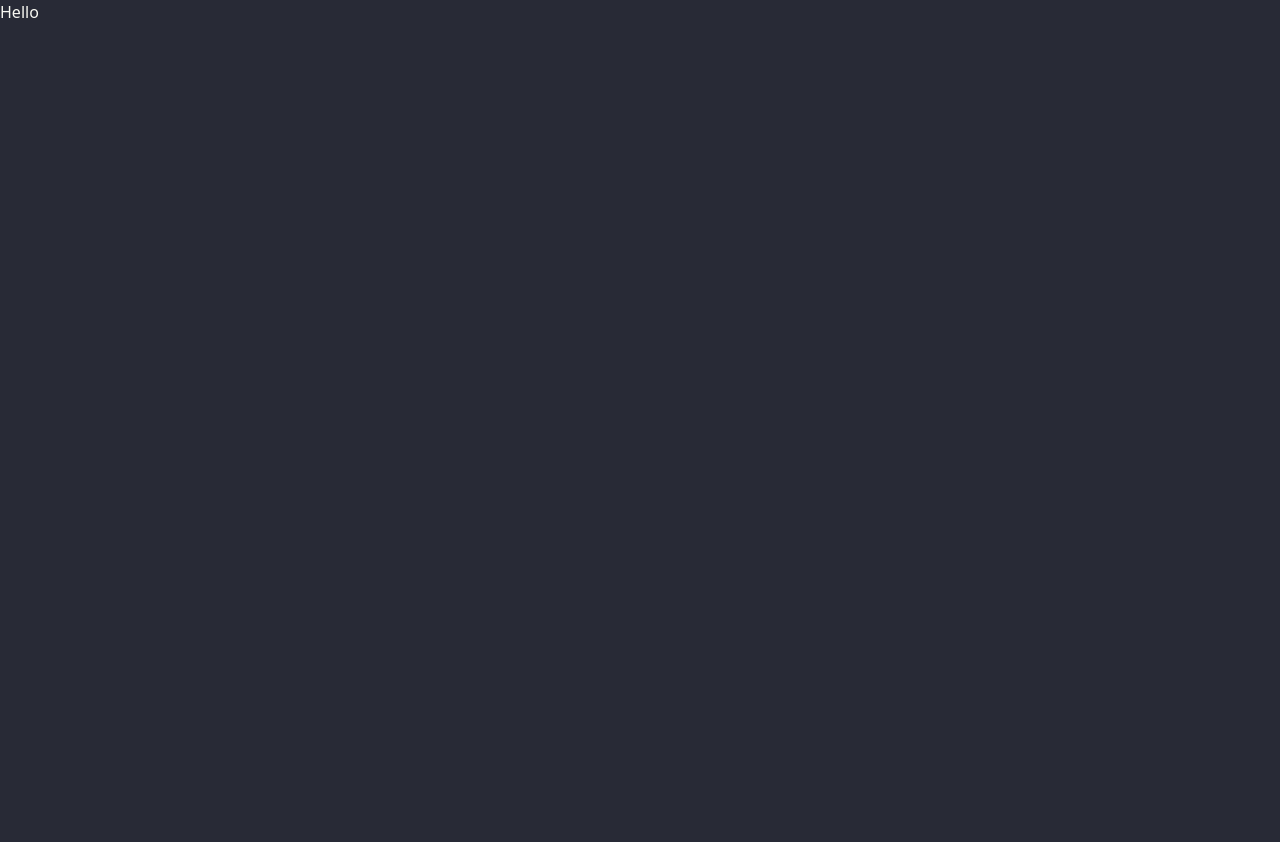
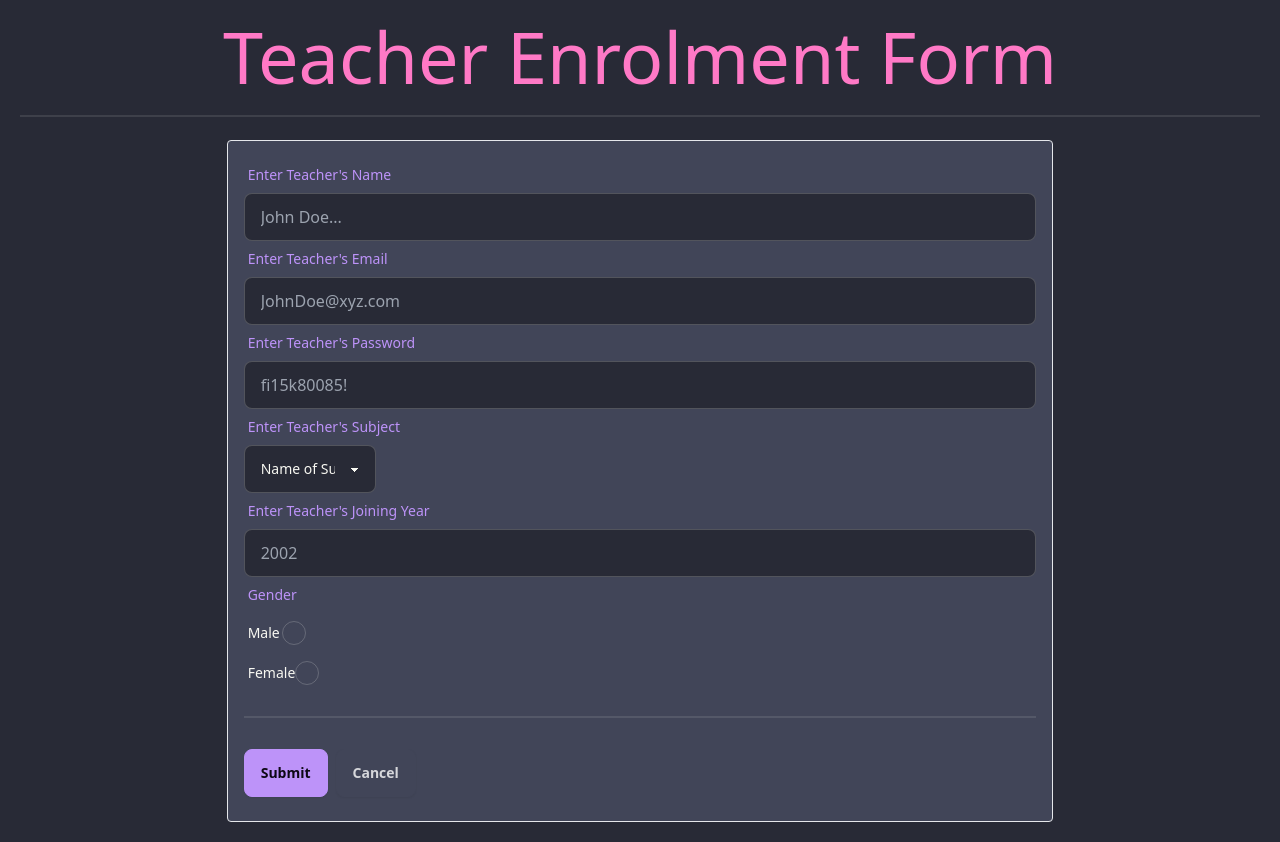
Before and after one commit to Dev-Tuhin01/CampusCollab2.0, a React (Vite) app in the folder Client/: page /admin/teacherEnrollment in a window 1280 px wide. Before the commit the page ends 800 px from the top, so only its background shows below. Built offline with nearby package versions, Linux system fonts and the light colour scheme.

Commit message:
added teacher signup frontend
Added frontend for teacher login
some graphical changes

```diff
--- a/Client/index.html
+++ b/Client/index.html
@@ -1,5 +1,5 @@
 <!doctype html>
-<html lang="en" data-theme="dracula">
+<html lang="en" data-theme="">
   <head>
     <meta charset="UTF-8" />
     <link rel="icon" type="image/svg+xml" href="/vite.svg" />
--- a/Client/src/App.tsx
+++ b/Client/src/App.tsx
@@ -3,7 +3,7 @@ import './App.css'
 import AdminPanel from './pages/admin/admin'
 import Landing from './pages/admin/main/landing'
 import StudentEnroll from './pages/admin/userSignin/studentEnroll'
-import TeacherEnroll from './pages/admin/teacherSignin/teacherEnrollment'
+import TeacherEnroll from './pages/admin/userSignin//teacherEnrollment'
 import { Toaster } from 'react-hot-toast'
 
 function App() {
--- a/Client/src/hooks/useSignup.ts
+++ b/Client/src/hooks/useSignup.ts
@@ -31,10 +31,14 @@ const useSignup = () => {
       const data = await res.json()
       console.log(data)
 
+      if(data.error){
+        throw new Error(data.error);
+      }
+
     } catch(error) {
-      toast.error((error as Error).message)
+      toast.error((error as Error).message);
     } finally {
-      setLoading(false)
+      setLoading(false);
     }
 
   }
--- a/Client/src/pages/admin/main/landing.tsx
+++ b/Client/src/pages/admin/main/landing.tsx
@@ -12,8 +12,8 @@ const Landing= () =>{
     <nav className="grid grid-cols-2 gap-4 h-fit w-full justify-items-center grid-rows-2">
         <div className="w-11/12 mx-96 h-24 text-white flex items-center justify-center text-xl bg-secondary text-black rounded"> <Link to={"studentEnrollment"}>Student Enrollment</Link> </div>
         <div className="w-11/12 mx-96 h-24 text-white flex items-center justify-center text-xl bg-error rounded"><Link to={"teacherEnrollment"}> Teacher Enrollment</Link></div>
-        <div className="w-11/12 mx-96 h-24 text-white flex items-center justify-center text-xl bg-neutral rounded"> Publish Notice</div>
-        <div className="w-11/12 mx-96 h-24 text-white flex items-center justify-center text-xl bg-accent text-black rounded"> Add Paper </div>
+        <div className="w-11/12 mx-96 h-24 text-white flex items-center justify-center text-xl bg-neutral rounded"><Link to={"publishNotice"}> Publish Notice</Link></div>
+        <div className="w-11/12 mx-96 h-24 text-white flex items-center justify-center text-xl bg-accent text-black rounded"><Link to={"addPaper"}> Add Paper</Link> </div>
     </nav>
   </div>
   )
--- a/Client/src/pages/admin/teacherSignin/teacherEnrollment.tsx
+++ /dev/null
@@ -1,9 +0,0 @@
-
-const TeacherEnroll = ()=>{
-
-  return(
-  <h2>Hello</h2>
-  )
-}
-
-export default TeacherEnroll;
--- a/Client/src/pages/admin/userSignin/studentEnroll.tsx
+++ b/Client/src/pages/admin/userSignin/studentEnroll.tsx
@@ -155,7 +155,7 @@ const StudentEnroll = () => {
         </div>
         <div className="divider" />
         <button type="submit" className="btn btn-secondary">Submit</button>
-        <button className="btn btn-neutral">Cancel</button>
+        <button type="reset" className="m-2 btn btn-neutral">Cancel</button>
       </form>
     </div>
   );
--- /dev/null
+++ b/Client/src/pages/admin/userSignin/teacherEnrollment.tsx
@@ -0,0 +1,78 @@
+import { useState } from "react"
+
+const TeacherEnroll = ()=>{
+
+  const [data,setData]  = useState({
+    teacherName:"",
+    email:"",
+    password:"",
+    subject:"",
+    joiningYear:"",
+    teacherID:"",
+    gender:""
+  });
+
+  return(
+  <div className="flex flex-col items-center m-5">
+    <h1 className="md:text-7xl text-4xl text-primary">Teacher Enrolment Form</h1>
+    <div className="divider" />
+    <form className="h-full md:w-8/12 w-11/12 border p-4 rounded bg-neutral">
+      <label className="form-control">
+          <div className="label">
+            <span className="label-text text-secondary">Enter Teacher's Name</span>
+          </div>
+            <input type="text" placeholder="John Doe..." className="input input-bordered " value={data.teacherName} onChange={(e) =>{setData({...data,teacherName:e.target.value})}} />
+      </label>
+
+      <label className="form-control">
+          <div className="label">
+            <span className="label-text text-secondary">Enter Teacher's Email</span>
+          </div>
+            <input type="email" placeholder="JohnDoe@xyz.com" className="input input-bordered " value={data.email} onChange={(e) => {setData({...data,email:e.target.value})}}/>
+      </label>
+
+      <label className="form-control">
+          <div className="label">
+            <span className="label-text text-secondary">Enter Teacher's Password</span>
+          </div>
+            <input type="password" placeholder="fi15k80085!" className="input input-bordered " value={data.password} onChange={(e)=>{setData({...data,password:e.target.value})}}/>
+      </label>
+
+      <label className="form-control">
+          <div className="label">
+            <span className="label-text text-secondary">Enter Teacher's Subject</span>
+          </div>
+          <select className="select select-bordered w-2/12">
+            <option disabled selected>Name of Subject</option>
+            <option value="CIS">CIS</option>
+          </select>
+      </label>
+
+      <label className="form-control">
+          <div className="label">
+            <span className="label-text text-secondary">Enter Teacher's Joining Year</span>
+          </div>
+            <input type="text" placeholder="2002" className="input input-bordered " value={data.joiningYear} onChange={(e)=>{setData({...data,joiningYear:e.target.value})}}/>
+      </label>
+      <label className="form-control w-1/12">
+          <div className="label">
+            <span className="label-text text-secondary">Gender</span>
+          </div>
+          <label className="label cursor-pointer">
+            <span className="label-text">Male</span>
+            <input type="radio" name="gender" className="radio checked:bg-secondary" value={"male"} onChange={(e)=>{setData({...data,gender:e.target.value})}} />
+          </label>
+          <label className="label cursor-pointer">
+            <span className="label-text">Female</span>
+            <input type="radio" name="gender" className="radio checked:bg-secondary" value={"female"} onChange={(e)=>{setData({...data,gender:e.target.value})}} />
+          </label>
+      </label>
+      <div className="divider" />
+      <button type="submit" className="btn btn-secondary">Submit</button>
+      <button type="reset" className=" m-2 btn btn-neutral">Cancel</button>
+    </form>
+  </div>
+  )
+}
+
+export default TeacherEnroll;
--- a/Client/tailwind.config.js
+++ b/Client/tailwind.config.js
@@ -13,6 +13,13 @@ export default {
     require('daisyui'),
   ],
   daisyui:{
-    themes: ["dracula","coffee","business"]
+    themes: ["dracula",
+      "coffee",
+      "business",
+      "retro",
+      "cyberpunk",
+      "valentine",
+      "nord"
+    ]
   },
 }
```
